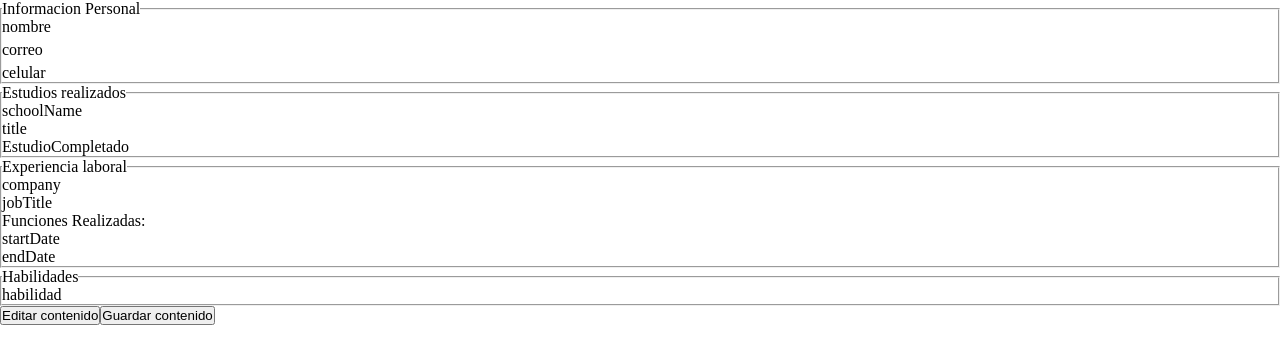
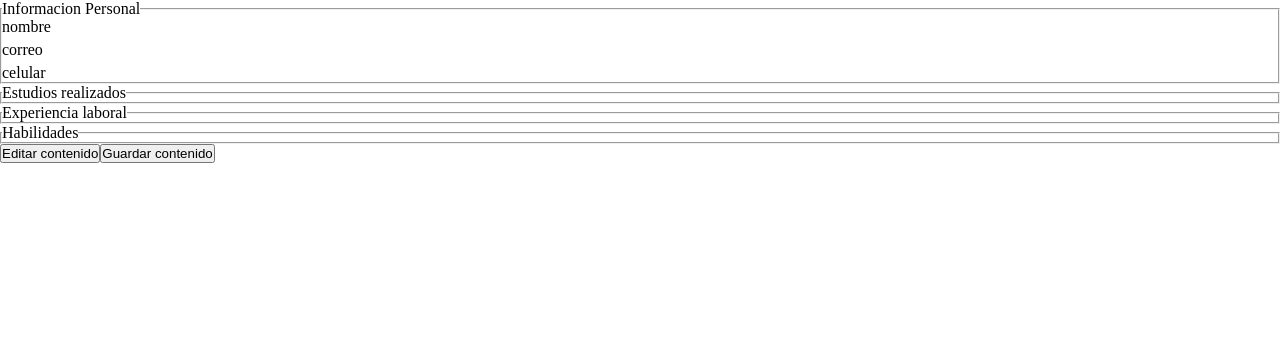
Before and after one commit to kopolo435/cv-application, a React (Vite) app: page / in a window 1280 px wide. Shown: the top 364 px of the page. Built offline with nearby package versions, Linux system fonts and the light colour scheme.

Commit message:
Elimina campos pre agregados de Estudios,Empleo, Habilidades

```diff
--- a/src/components/MainDisplay.jsx
+++ b/src/components/MainDisplay.jsx
@@ -1,23 +1,5 @@
 import CvForm from "./CvForm";
 import { useState } from "react";
-function getJobInitialMap() {
-  const JobInitialMap = new Map();
-  JobInitialMap.set("0", {
-    id: "0",
-    company: "",
-    jobTitle: "",
-    description: "",
-    startDate: "",
-    endDate: "",
-  });
-  return JobInitialMap;
-}
-
-function getEducationInitialMap() {
-  const educationInitialMap = new Map();
-  educationInitialMap.set("0", { id: "0", school: "", title: "", date: "" });
-  return educationInitialMap;
-}
 
 function getPersonalInfoMap() {
   const personalInfoInitialMap = new Map();
@@ -30,21 +12,12 @@ function getPersonalInfoMap() {
   return personalInfoInitialMap;
 }
 
-function getSkillInfoMap() {
-  const InitialMap = new Map();
-  InitialMap.set("0", {
-    id: "0",
-    skill: "",
-  });
-  return InitialMap;
-}
-
 function MainDisplay() {
   const [status, setStatus] = useState("");
-  const [educationData, setEducationData] = useState(getEducationInitialMap());
-  const [jobData, setJobData] = useState(getJobInitialMap());
-  const [personalData, setPersonalData] = useState(getPersonalInfoMap);
-  const [skillData, setSkillData] = useState(getSkillInfoMap());
+  const [educationData, setEducationData] = useState(new Map());
+  const [jobData, setJobData] = useState(new Map());
+  const [personalData, setPersonalData] = useState(getPersonalInfoMap());
+  const [skillData, setSkillData] = useState(new Map());
   return (
     <main>
       <CvForm
```
